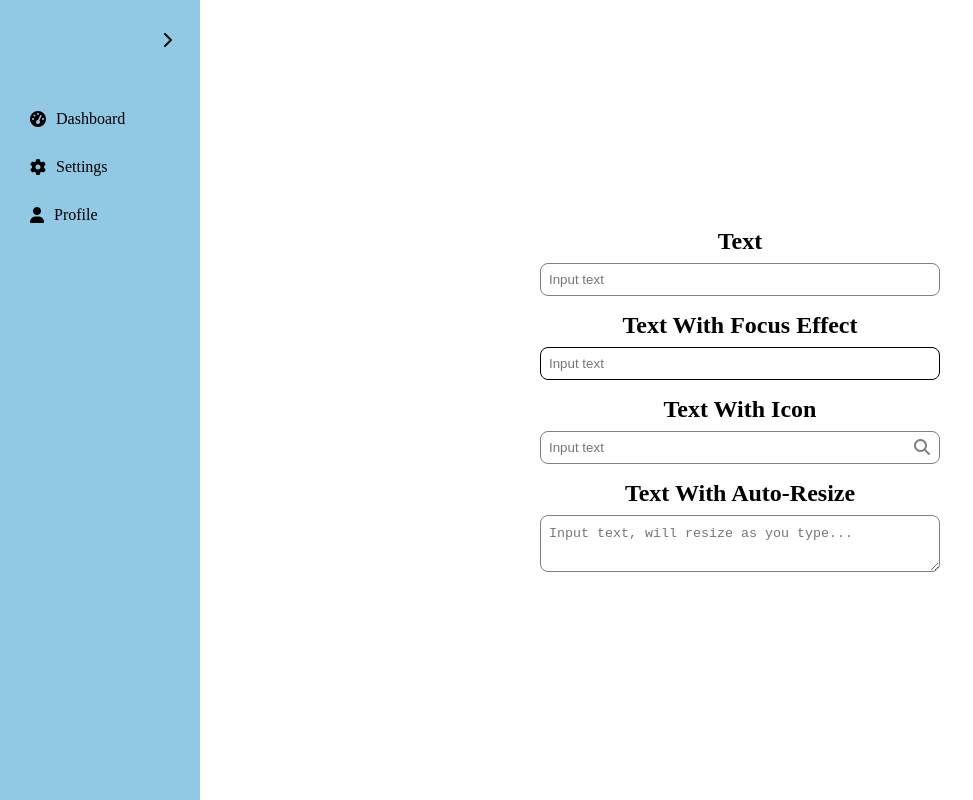
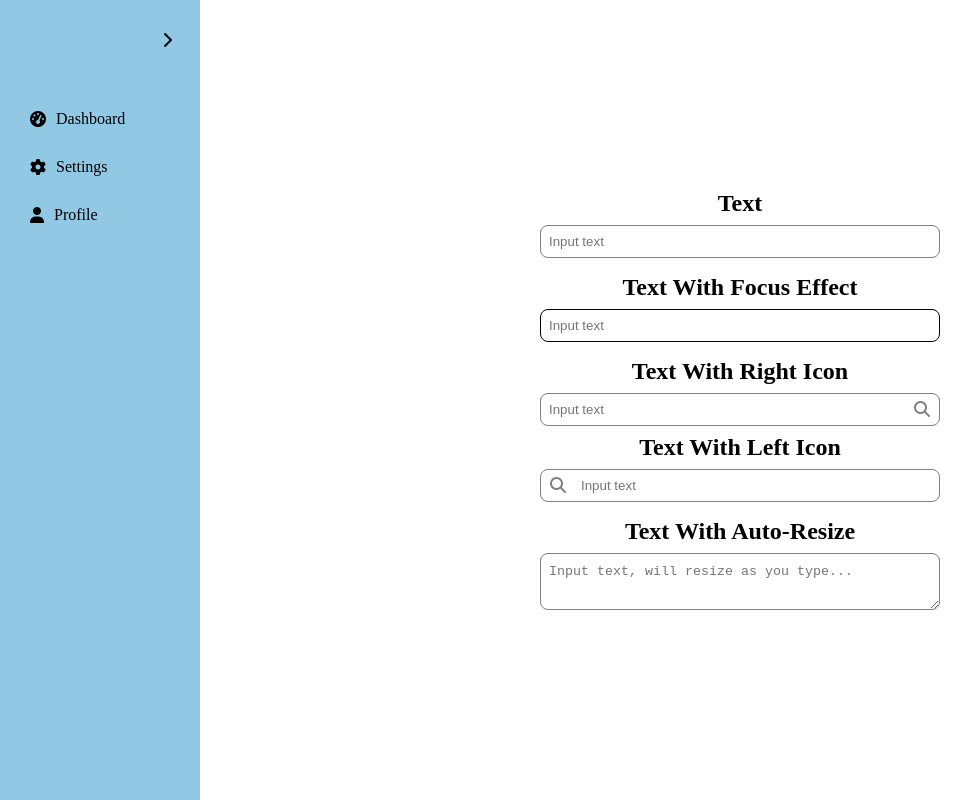
Before and after one commit to akhmadfaizin/component-html-css-js, a plain HTML site: page src/input/text/index.html in a window 1280 px wide. Shown: the whole page, without its empty margins (0-973 px from the left). Drawn offline with Linux system fonts and the light colour scheme.

Commit message:
Input -> Text -> Input Icon on the Left

```diff
--- a/src/input/text/index.html
+++ b/src/input/text/index.html
@@ -62,10 +62,19 @@
           </div>
           <!-- Normal Input Text with Icon -->
           <div class="input-container">
-            <h2>Text With Icon</h2>
+            <h2>Text With Right Icon</h2>
             <div class="input-wrapper">
               <input type="text" placeholder="Input text" class="input-item" />
-              <i class="fas fa-search input-icon"></i>
+              <i class="fas fa-search input-icon-right"></i>
+            </div>
+            <h2>Text With Left Icon</h2>
+            <div class="input-wrapper">
+              <input
+                type="text"
+                placeholder="Input text"
+                class="input-item input-item-left-icon"
+              />
+              <i class="fas fa-search input-icon-left"></i>
             </div>
           </div>
           <!-- New Input Text with Auto-Resize -->
--- a/src/input/text/styles.css
+++ b/src/input/text/styles.css
@@ -152,13 +152,26 @@ body {
   display: inline-block;
 }
 
-.input-icon {
+.input-icon-right {
   position: absolute;
   right: 10px;
   top: 50%;
   transform: translateY(-50%);
   color: #808080;
   font-size: 16px;
+}
+
+.input-icon-left {
+  position: absolute;
+  left: 10px;
+  top: 50%;
+  transform: translateY(-50%);
+  color: #808080;
+  font-size: 16px;
+}
+
+.input-item-left-icon {
+  padding-left: 10%;
 }
 
 .input-auto-resize {
```
